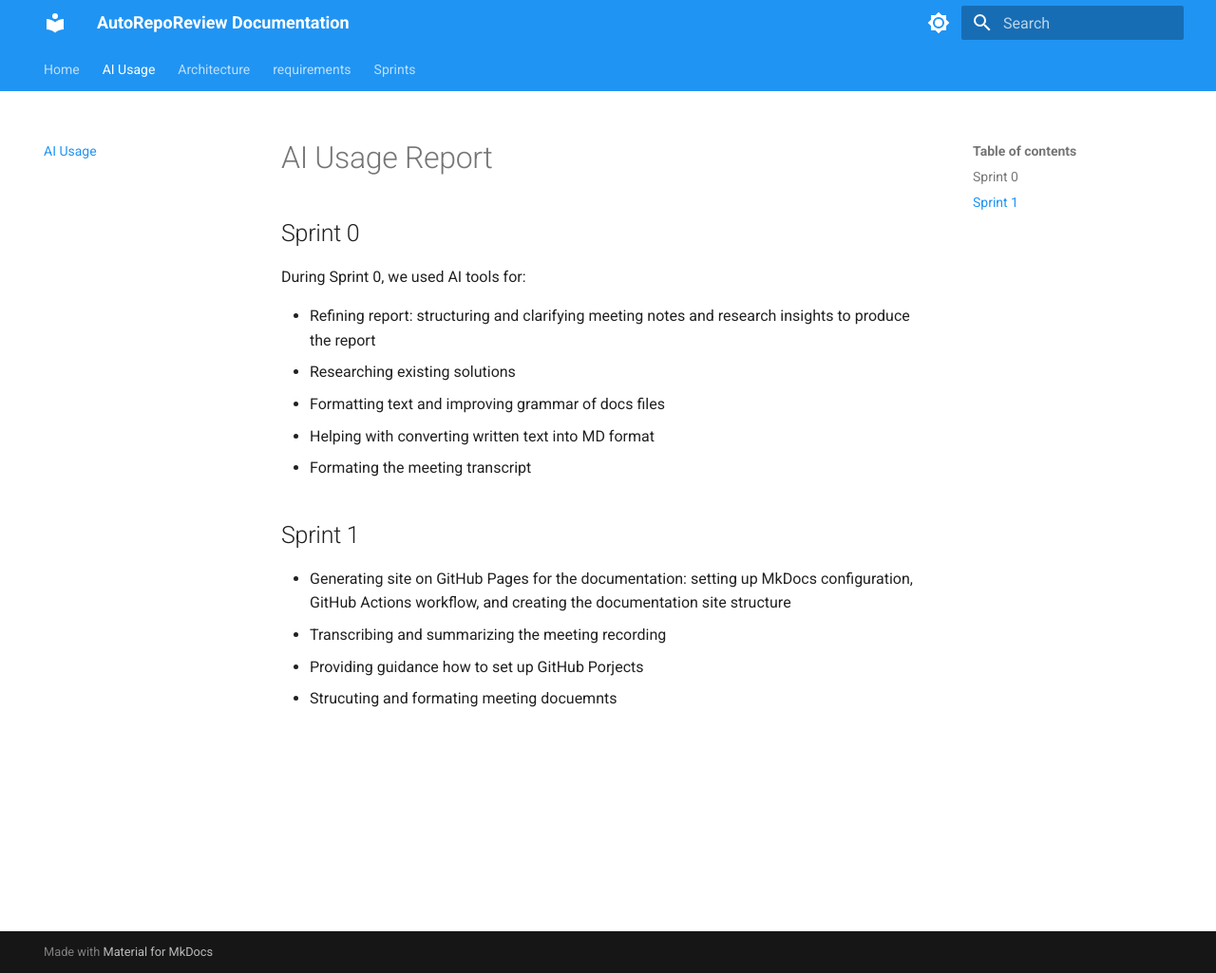
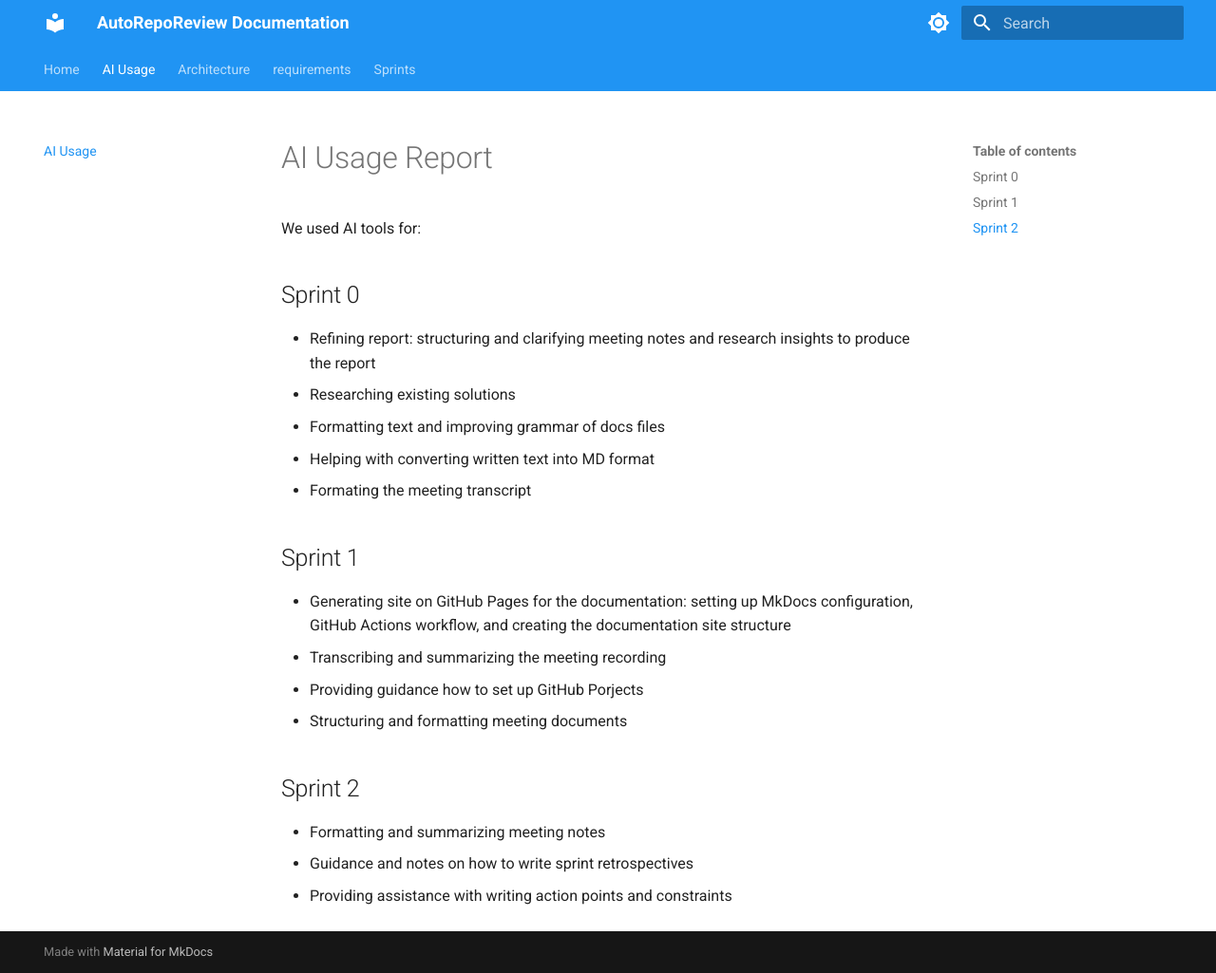
Before and after one commit to AutoRepoReviewITPD/AutoRepoReview, an MkDocs documentation site: the page built from docs/ai-usage.md, in a window 1280 px wide and 1025 px high. Shown: the whole window at 95% size. Built offline with MkDocs 1.6.1 and Material for MkDocs 9.7.7, drawn with Linux system fonts in a browser that asks for light colours.

Commit message:
Update ai-usage

```diff
--- a/docs/ai-usage.md
+++ b/docs/ai-usage.md
@@ -1,8 +1,8 @@
 # AI Usage Report
 
+We used AI tools for:
+
 ## Sprint 0
-
-During Sprint 0, we used AI tools for:
 
 - Refining report: structuring and clarifying meeting notes and research insights to produce the report
 - Researching existing solutions
@@ -11,7 +11,14 @@ During Sprint 0, we used AI tools for:
 - Formating the meeting transcript
 
 ## Sprint 1
+
 - Generating site on GitHub Pages for the documentation: setting up MkDocs configuration, GitHub Actions workflow, and creating the documentation site structure
 - Transcribing and summarizing the meeting recording
 - Providing guidance how to set up GitHub Porjects
-- Strucuting and formating meeting docuemnts
+- Structuring and formatting meeting documents
+
+## Sprint 2
+
+- Formatting and summarizing meeting notes
+- Guidance and notes on how to write sprint retrospectives
+- Providing assistance with writing action points and constraints
```
